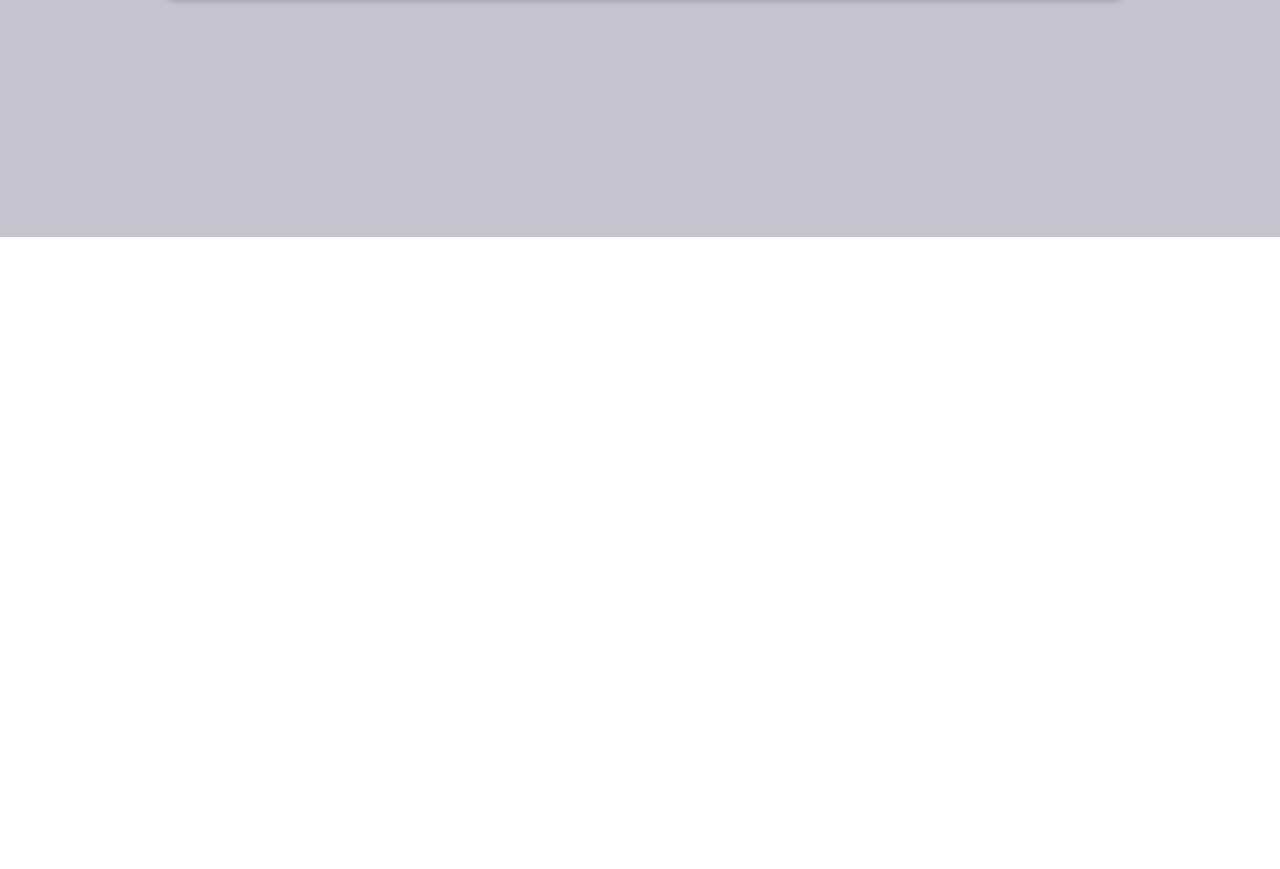
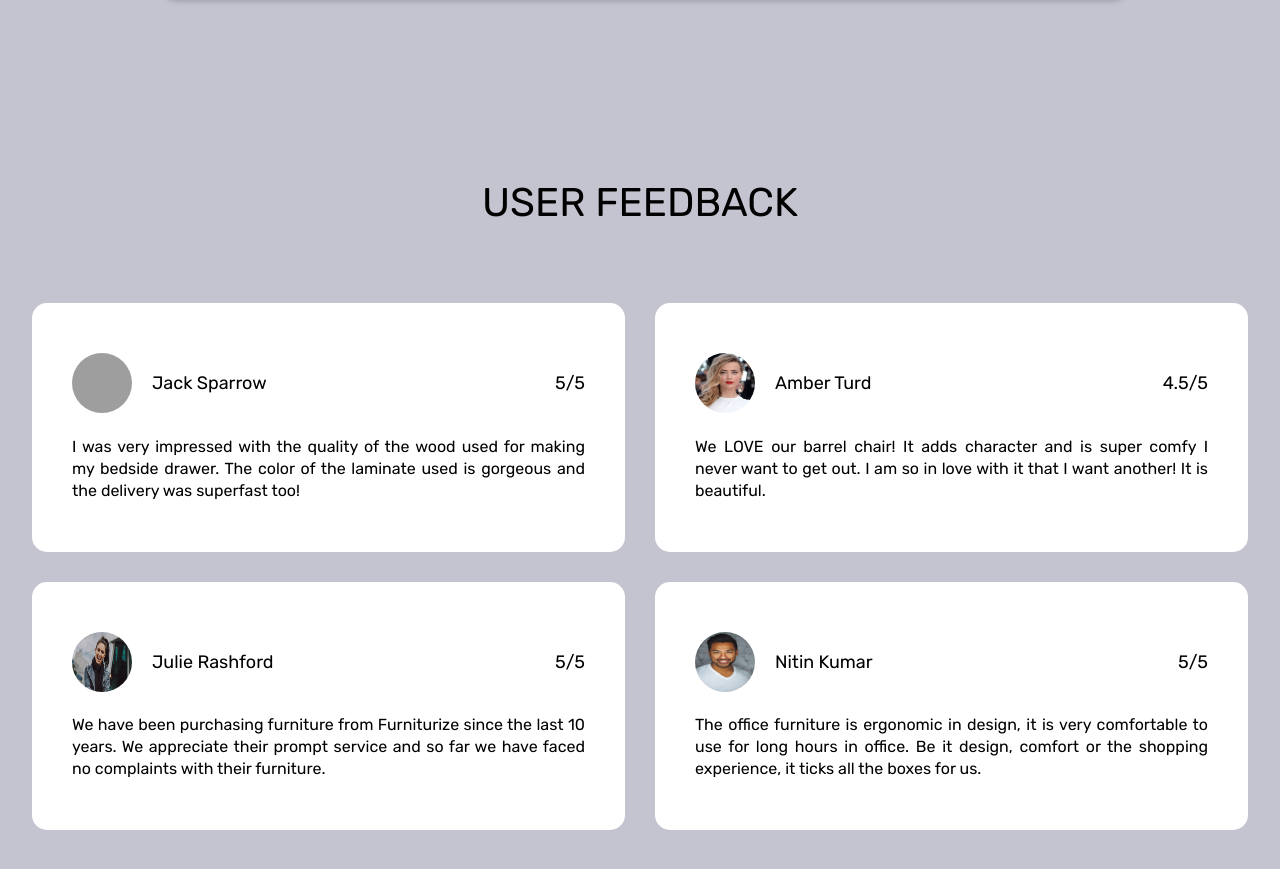
Before and after one commit to Shankar247/furniturize, a plain HTML site: page index.html in a window 1280 px wide. Shown: the part 2541-3410 px from the top of the page. Before the commit the page ends 2778 px from the top, so only its background shows below. Drawn offline with Linux system fonts and the light colour scheme; grey boxes are pictures that could not be loaded.

Commit message:
add testimonials section

```diff
--- a/css/style.css
+++ b/css/style.css
@@ -236,5 +236,59 @@ body {
 /*TESTIMONIALS SECTION*/
 .testimonial-section {
   background-color: #c4c3d0;
-  padding: 4.8rem 0 9.6rem 0;
+  padding: 6rem 0 9.6rem 0;
 }
+
+.testimonial-header {
+  text-align: center;
+  font-size: 4rem;
+  color: black;
+  margin-top: 3rem;
+}
+
+.testimonial-container {
+  max-width: 130rem;
+  margin: 0 auto;
+  padding: 0 3.2rem;
+  display: grid;
+  grid-template-columns: 1fr 1fr;
+  grid-template-rows: 1fr 1fr;
+  grid-row-gap: 3rem;
+  grid-column-gap: 3rem;
+  /* gap: 2rem; */
+  align-items: center;
+  margin-top: 8rem;
+}
+
+.testimonial-box {
+  background-color: white;
+  border-radius: 1.5rem;
+}
+
+.user-detail {
+  display: flex;
+  align-items: center;
+  font-size: 1.8rem;
+  color: #000;
+  padding: 5rem 4rem 0rem 4rem;
+  gap: 2rem;
+}
+
+.user-review {
+  margin-left: auto;
+}
+
+.user-image {
+  height: 6rem;
+  width: 6rem;
+  border-radius: 50%;
+}
+
+.user-text {
+  margin-top: 2rem;
+  text-align: justify;
+  padding: 0.25rem 4rem 5rem 4rem;
+  font-size: 1.6rem;
+  color: #000;
+  line-height: 2.2rem;
+}
--- a/index.html
+++ b/index.html
@@ -179,7 +179,57 @@
         </div>
       </section>
       <section class="testimonial-section">
-        <div class="testimonial-container"></div>
+        <p class="testimonial-header">USER FEEDBACK</p>
+        <div class="testimonial-container">
+          <div class="testimonial-box">
+            <div class="user-detail">
+              <img src="imgs/user-1.jpg" alt="user image" class="user-image" />
+              <p>Jack Sparrow</p>
+              <span class="user-review">5/5</span>
+            </div>
+            <p class="user-text">
+              I was very impressed with the quality of the wood used for making
+              my bedside drawer. The color of the laminate used is gorgeous and
+              the delivery was superfast too!
+            </p>
+          </div>
+          <div class="testimonial-box">
+            <div class="user-detail">
+              <img src="imgs/amber.jpeg" alt="user image" class="user-image" />
+              <p>Amber Turd</p>
+              <span class="user-review">4.5/5</span>
+            </div>
+            <p class="user-text">
+              We LOVE our barrel chair! It adds character and is super comfy I
+              never want to get out. I am so in love with it that I want
+              another! It is beautiful.
+            </p>
+          </div>
+          <div class="testimonial-box">
+            <div class="user-detail">
+              <img src="imgs/user-2.jpg" alt="user image" class="user-image" />
+              <p>Julie Rashford</p>
+              <span class="user-review">5/5</span>
+            </div>
+            <p class="user-text">
+              We have been purchasing furniture from Furniturize since the last
+              10 years. We appreciate their prompt service and so far we have
+              faced no complaints with their furniture.
+            </p>
+          </div>
+          <div class="testimonial-box">
+            <div class="user-detail">
+              <img src="imgs/user-3.jpg" alt="user image" class="user-image" />
+              <p>Nitin Kumar</p>
+              <span class="user-review">5/5</span>
+            </div>
+            <p class="user-text">
+              The office furniture is ergonomic in design, it is very
+              comfortable to use for long hours in office. Be it design, comfort
+              or the shopping experience, it ticks all the boxes for us.
+            </p>
+          </div>
+        </div>
       </section>
     </main>
   </body>
```
Also changed, not shown: imgs/amber.jpeg (added), imgs/user-2.jpg (added), imgs/user-3.jpg (added), 4 other files.
